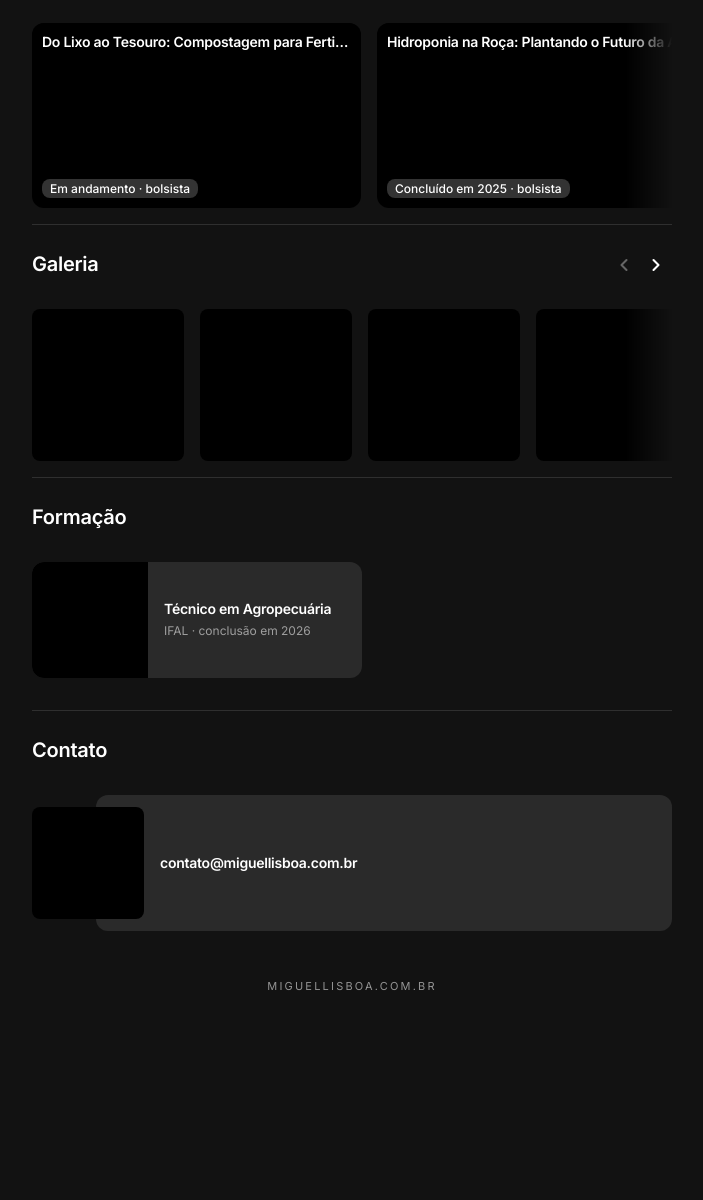
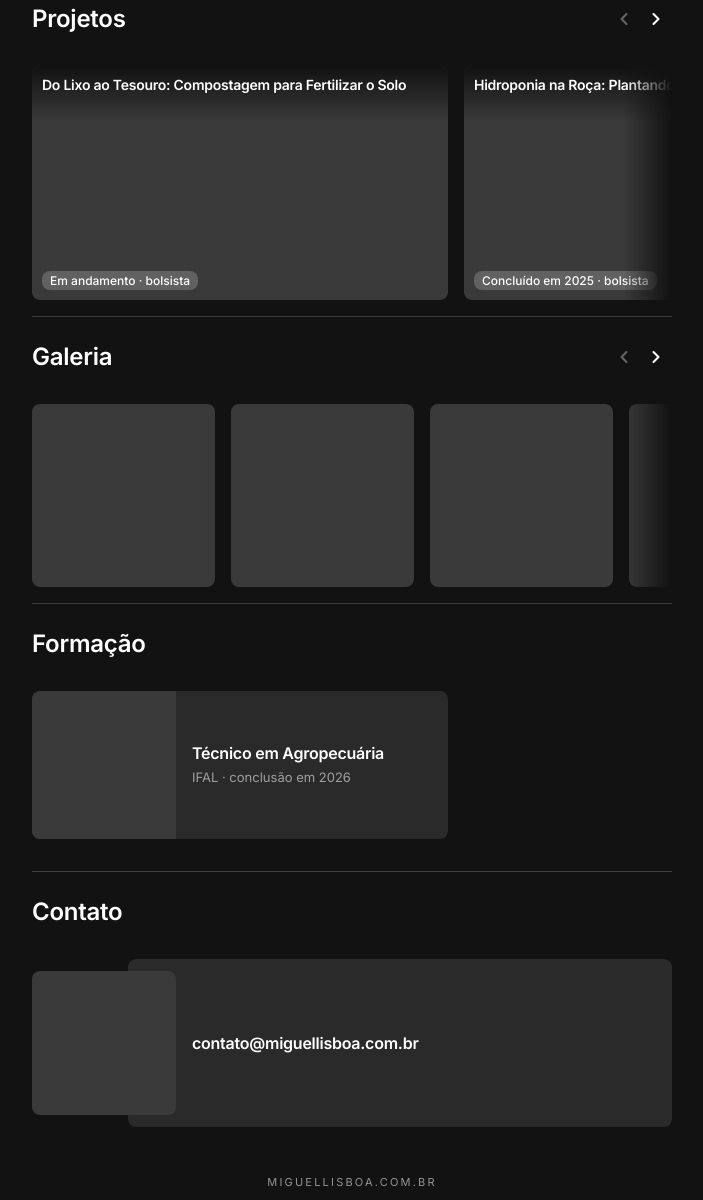
Before and after one commit to miguelclisboa/miguelclisboa.github.io, a plain HTML site: page index.html in a window 1280 px wide. Shown: the part 877-2077 px from the top of the page, without its empty margins (288-991 px from the left). Before the commit the page ends 1902 px from the top, so only its background shows below. Drawn offline with Linux system fonts and the light colour scheme.

Commit message:
Ajusta layout ao padrão de referência: topo, fundo escurecido com vinheta, seções e cartões
Updated CSS variables for surface and thumb colors, adjusted header padding, and modified media card dimensions. Enhanced backdrop and vignette styles for improved visual effects.

```diff
--- a/index.html
+++ b/index.html
@@ -22,29 +22,32 @@
 :root{
   --hero: url("foto3_final.jpg");
   --bg:#121212;
-  --surface:#2a2a2a;
+  --surface:rgba(255,255,255,.1);
+  --thumb:#3a3a3a;
   --ph:#000;
-  --line:rgba(255,255,255,.12);
+  --line:rgba(255,255,255,.2);
   --pill:rgba(255,255,255,.2);
   --muted:rgba(255,255,255,.55);
 }
 *{box-sizing:border-box;margin:0;padding:0}
 html{scroll-behavior:smooth;-webkit-text-size-adjust:100%}
-body{background:var(--bg);color:#fff;font-family:Inter,system-ui,-apple-system,"Segoe UI",Roboto,sans-serif;font-size:16px;-webkit-font-smoothing:antialiased}
+html{background:#0e0e0e}
+body{background:#0e0e0e;color:#fff;font-family:Inter,system-ui,-apple-system,"Segoe UI",Roboto,sans-serif;font-size:16px;-webkit-font-smoothing:antialiased}
 a{color:inherit;text-decoration:none}
 button{font:inherit;color:inherit;background:none;border:0;cursor:pointer}
 img,.ph{display:block}
-.ph{background:var(--ph)}
+.ph{background:var(--thumb)}
 img{object-fit:cover}
 
-/* Fundo desfocado (só no computador) */
-.backdrop{position:fixed;inset:0 0 auto 0;height:690px;background:var(--hero) center/cover no-repeat,#2b2b2b;filter:blur(128px);transform:scale(1.2);z-index:0;pointer-events:none}
+/* Fundo desfocado (só no computador): mesma foto, escurecida e com vinheta */
+.backdrop{position:fixed;inset:0;background:var(--hero) center/cover no-repeat;filter:blur(128px) brightness(.55) saturate(.85);z-index:0;pointer-events:none}
+.vignette{position:fixed;inset:0;z-index:0;pointer-events:none;background:radial-gradient(ellipse 70% 80% at 50% 45%,transparent 35%,rgba(0,0,0,.6) 100%)}
 
 /* Cartão central */
 .container{position:relative;z-index:1;max-width:736px;margin:80px auto 0;background:var(--bg);border-radius:12px;padding:32px 48px 24px}
 
 /* Cabeçalho */
-.header{display:flex;flex-direction:column;align-items:center;padding-top:24px}
+.header{display:flex;flex-direction:column;align-items:center;padding-top:64px}
 .photo{background:var(--hero) center/cover no-repeat,#000}
 .portrait{width:390px;max-width:100%;aspect-ratio:4/5;border-radius:16px;overflow:hidden}
 .name-wrap{margin-top:24px;text-align:center}
@@ -61,10 +64,10 @@ h1{font-size:48px;line-height:60px;font-weight:600;letter-spacing:-.25px}
 .tabs a.active,.tabs a:hover{background:var(--pill)}
 
 /* Seções */
-section{padding:24px 0 16px;border-bottom:1px solid var(--line);scroll-margin-top:16px}
+section{margin-top:24px;padding:0 0 16px;border-bottom:1px solid var(--line);scroll-margin-top:16px}
 section:last-of-type{border-bottom:0}
-.sec-head{display:flex;align-items:center;justify-content:space-between;min-height:32px;margin-bottom:28px}
-h2{font-size:20px;line-height:25px;font-weight:600;letter-spacing:-.25px}
+.sec-head{display:flex;align-items:center;justify-content:space-between;min-height:32px;margin-bottom:31px}
+h2{font-size:24px;line-height:30px;font-weight:600;letter-spacing:-.25px}
 .arrows{display:flex}
 .arrows button{width:32px;height:32px;display:grid;place-items:center;border-radius:8px}
 .arrows button:disabled{opacity:.35;cursor:default}
@@ -77,34 +80,35 @@ h2{font-size:20px;line-height:25px;font-weight:600;letter-spacing:-.25px}
 .track>*{flex:none;scroll-snap-align:start}
 
 /* Cartão 16:9 com título por cima */
-.media{position:relative;width:329px;aspect-ratio:16/9;border-radius:12px;overflow:hidden}
+.media{position:relative;width:416px;aspect-ratio:16/9;border-radius:8px;overflow:hidden}
 .media .ph,.media img{position:absolute;inset:0;width:100%;height:100%}
 .media::after{content:"";position:absolute;inset:0 0 auto 0;height:56px;background:linear-gradient(rgba(0,0,0,.7),transparent)}
 .media h3{position:absolute;z-index:1;top:10px;left:10px;right:10px;font-size:14px;line-height:18px;font-weight:600;letter-spacing:-.25px;white-space:nowrap;overflow:hidden;text-overflow:ellipsis}
 .media .tag{position:absolute;z-index:1;left:10px;bottom:10px;font-size:12px;font-weight:500;padding:2px 8px;border-radius:8px;background:var(--pill)}
 
 /* Galeria */
-.tile{width:152px;aspect-ratio:1;border-radius:8px;overflow:hidden}
+.tile{width:183px;aspect-ratio:1;border-radius:8px;overflow:hidden}
 
 /* Cartões em grade de 2 linhas (quadrado + nome) */
-.track.rows{display:grid;grid-template-rows:repeat(2,auto);grid-auto-flow:column;grid-auto-columns:330px}
-.item{display:flex;align-items:center;height:116px;background:var(--surface);border-radius:12px;overflow:hidden}
-.item .ph,.item img{width:116px;height:100%;flex:none}
-.item h3{padding:0 16px;font-size:14px;line-height:18px;font-weight:600;letter-spacing:-.25px}
-.item small{display:block;margin-top:4px;font-size:12px;font-weight:400;color:var(--muted);letter-spacing:0}
+.track.rows{display:grid;grid-template-rows:repeat(2,auto);grid-auto-flow:column;grid-auto-columns:416px;row-gap:16px}
+.item{display:flex;align-items:center;height:148px;background:var(--surface);border-radius:8px;overflow:hidden}
+.item .ph,.item img{width:144px;height:100%;flex:none}
+.item h3{padding:0 16px;font-size:16px;line-height:20px;font-weight:600;letter-spacing:-.25px}
+.item small{display:block;margin-top:4px;font-size:13px;font-weight:400;color:var(--muted);letter-spacing:0}
 
 /* Cartão único com quadrado sobreposto */
-.feature{position:relative;display:flex;align-items:center;min-height:136px;padding-left:112px}
-.feature .ph,.feature img{position:absolute;left:0;top:50%;transform:translateY(-50%);width:112px;height:112px;border-radius:8px;z-index:1}
-.feature .box{position:absolute;inset:0 0 0 64px;background:var(--surface);border-radius:12px;transition:background .15s}
-.feature:hover .box,.feature:focus-visible .box{background:#333}
-.feature h3{position:relative;z-index:1;padding:0 16px;font-size:14px;line-height:18px;font-weight:600;letter-spacing:-.25px;word-break:break-word}
+.feature{position:relative;display:flex;align-items:center;min-height:168px;padding-left:144px}
+.feature .ph,.feature img{position:absolute;left:0;top:50%;transform:translateY(-50%);width:144px;height:144px;border-radius:8px;z-index:1}
+.feature .box{position:absolute;inset:0 0 0 96px;background:var(--surface);border-radius:8px;transition:background .15s}
+.feature:hover .box,.feature:focus-visible .box{background:rgba(255,255,255,.15)}
+.feature h3{position:relative;z-index:1;padding:0 16px;font-size:16px;line-height:20px;font-weight:600;letter-spacing:-.25px;word-break:break-word}
 
 footer{padding:32px 0 8px;text-align:center;font-size:11px;letter-spacing:.2em;text-transform:uppercase;color:var(--muted)}
 
 /* Celular */
 @media (max-width:767px){
-  .backdrop{display:none}
+  .backdrop,.vignette{display:none}
+  body{background:var(--bg)}
   .container{margin:0;max-width:none;border-radius:0;padding:0 16px 16px}
   .header{position:relative;margin:0 -16px;padding-top:0}
   .portrait{width:100%;max-width:none;border-radius:0}
@@ -122,6 +126,7 @@ footer{padding:32px 0 8px;text-align:center;font-size:11px;letter-spacing:.2em;t
 </head>
 <body>
 <div class="backdrop" aria-hidden="true"></div>
+<div class="vignette" aria-hidden="true"></div>
 
 <main class="container">
   <header class="header">
```
